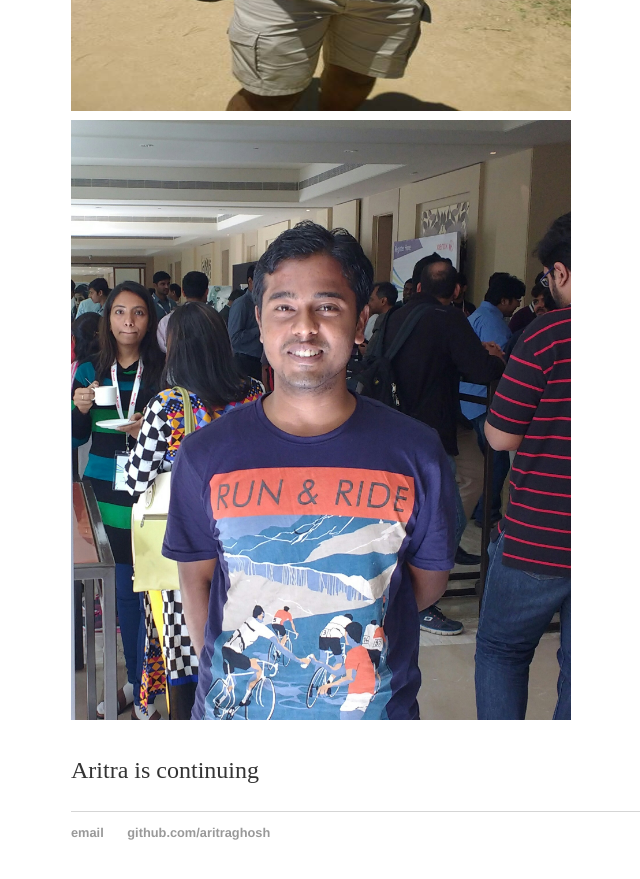
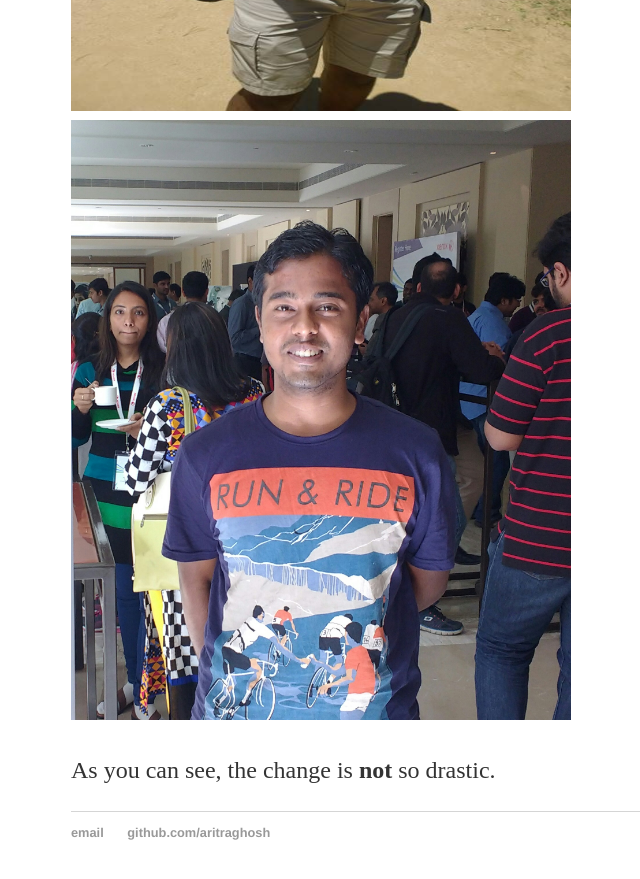
Before and after one commit to aritraghosh/aritraghosh.github.io, a Jekyll site: the page built from _posts/2016-02-05-some-tips-for-weight-loss.md, in a window 1280 px wide and 900 px high, scrolled down 1037 px. Shown: the top 879 px of the window, without its empty margins (121-761 px from the left). Built offline with Jekyll 4.4.1, drawn with Linux system fonts in a browser that asks for light colours.

Commit message:
Update 2016-02-05-some-tips-for-weight-loss.md

```diff
--- a/_posts/2016-02-05-some-tips-for-weight-loss.md
+++ b/_posts/2016-02-05-some-tips-for-weight-loss.md
@@ -9,7 +9,7 @@
 
 
 
-<img src="https://aritraghosh.github.io/images/Aritra_old.jpg" alt="Drawing" style="align: left; width: 500px; height: 600px;"/>
-<img src="https://aritraghosh.github.io/images/IMG_20160123_091910.jpg" alt="Drawing" style="align: right; width: 500px; height: 600px;" />
+<img src="https://aritraghosh.github.io/images/Aritra_old.jpg" alt="Old me" style="align: left; width: 500px; height: 600px;"/>
+<img src="https://aritraghosh.github.io/images/IMG_20160123_091910.jpg" alt="Now" style="align: right; width: 500px; height: 600px;" />
 
-Aritra is continuing
+As you can see, the change is **not** so drastic.
```
